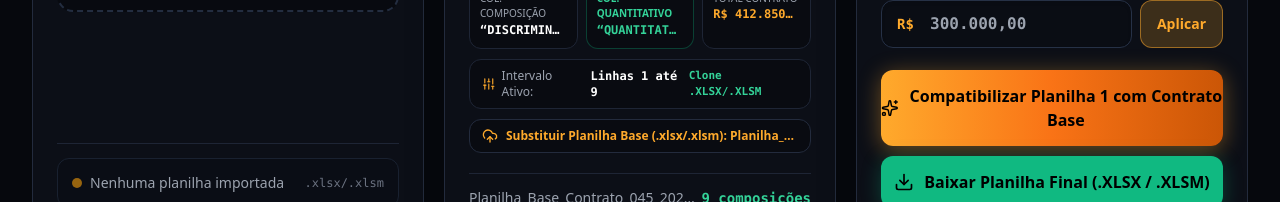
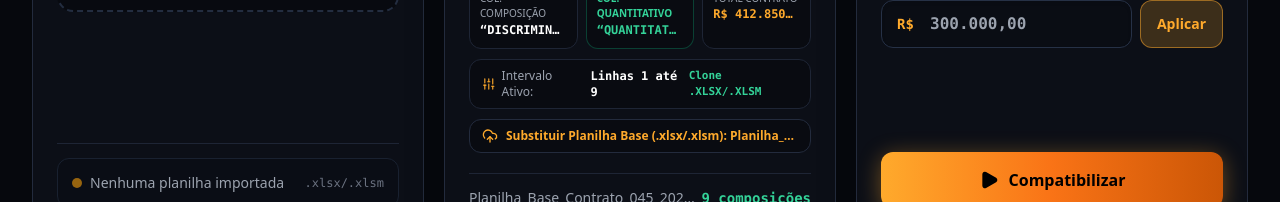
Before and after one commit to Wisterly/orcabase-lab-gpr, a Next.js app: page / in a window 1280 px wide. Shown: the part 750-952 px from the top of the page. Built offline with nearby package versions, Linux system fonts and the light colour scheme.

Commit message:
feat(orcamento): botao unico Compatibilizar no Card 3 e download pos-conferencia na tela [PR.039]

```diff
--- a/src/app/page.tsx
+++ b/src/app/page.tsx
@@ -2217,39 +2217,25 @@ export default function OrcaBaseDashboard() {
                   </div>
                 </div>
 
-                {/* Botões Separados como no PR.023: 1) Compatibilizar (Conferir e Ajustar) e 2) Baixar Planilha Final */}
-                <div className="mt-5 space-y-2.5">
+                {/* Botão Único no Card 3: Compatibilizar na Tela */}
+                <div className="mt-5">
                   <button
                     type="button"
                     onClick={() => runCompatibilityEngine()}
                     disabled={isProcessing}
-                    className="w-full h-13 py-3.5 rounded-xl bg-gradient-to-r from-[#ffaa2c] via-[#f97316] to-[#cb5606] hover:brightness-110 text-black font-extrabold text-sm sm:text-base flex items-center justify-center gap-2.5 transition-all shadow-[0_4px_22px_rgba(255,170,44,0.4)] cursor-pointer disabled:opacity-40 disabled:cursor-not-allowed"
+                    className="w-full h-14 rounded-xl bg-gradient-to-r from-[#ffaa2c] via-[#f97316] to-[#cb5606] hover:brightness-110 text-black font-extrabold text-sm sm:text-base flex items-center justify-center gap-2.5 transition-all shadow-[0_4px_22px_rgba(255,170,44,0.4)] cursor-pointer disabled:opacity-40 disabled:cursor-not-allowed"
                   >
                     {isProcessing ? (
                       <>
                         <RefreshCw className="w-5 h-5 animate-spin text-black" />
-                        <span>Compatibilizando Planilha...</span>
+                        <span>Compatibilizando na Tela...</span>
                       </>
                     ) : (
                       <>
-                        <Sparkles className="w-5 h-5 text-black" />
-                        <span>Compatibilizar Planilha 1 com Contrato Base</span>
+                        <Play className="w-5 h-5 fill-black text-black" />
+                        <span>Compatibilizar</span>
                       </>
                     )}
-                  </button>
-
-                  <button
-                    type="button"
-                    onClick={handleDownloadFinalSpreadsheet}
-                    disabled={isDownloading || isProcessing}
-                    className="w-full h-13 py-3.5 rounded-xl bg-emerald-500 hover:bg-emerald-400 text-black font-extrabold text-sm sm:text-base flex items-center justify-center gap-2.5 transition-all shadow-[0_4px_20px_rgba(16,185,129,0.3)] cursor-pointer disabled:opacity-40 disabled:cursor-not-allowed"
-                  >
-                    <Download className="w-5 h-5 text-black" />
-                    <span>
-                      {isDownloading
-                        ? "Gerando Planilha Final..."
-                        : "Baixar Planilha Final (.XLSX / .XLSM)"}
-                    </span>
                   </button>
                 </div>
               </div>
```
Also changed, not shown: 2 other files (tests, documents, lock files or other folders).
